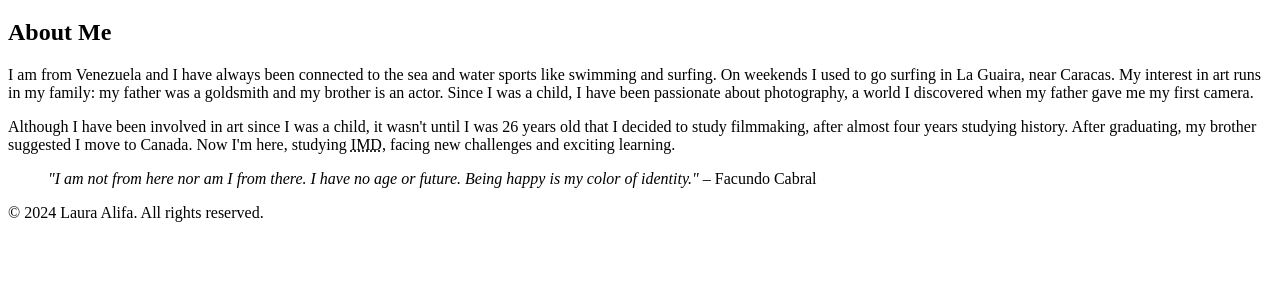
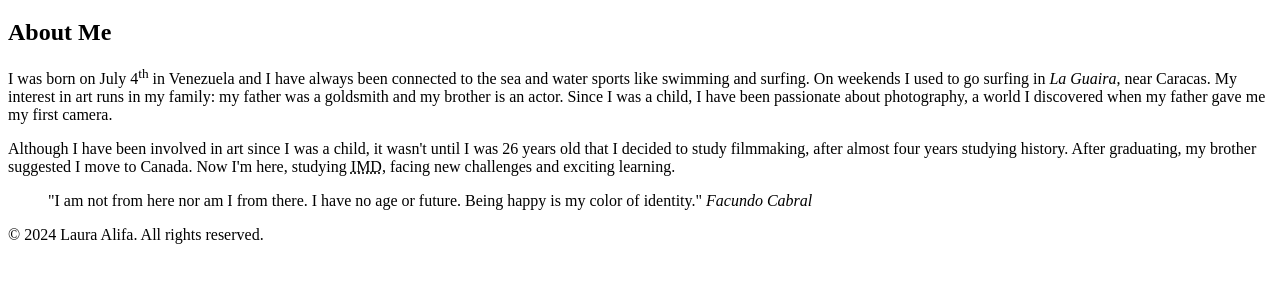
Before and after one commit to alif0003/alif0003.github.io, a plain HTML site: page html-assignment/index.html in a window 1280 px wide. Shown: the part 61-344 px from the top of the page. Drawn offline with Linux system fonts and the light colour scheme.

Commit message:
update to my github

```diff
--- a/html-assignment/index.html
+++ b/html-assignment/index.html
@@ -11,11 +11,10 @@
 </header>
 <article>
     <h2>About Me</h2>
-    <p>I am from Venezuela and I have always been connected to the sea and water sports like swimming and surfing. On weekends I used to go surfing in La Guaira, near Caracas. My interest in art runs in my family: my father was a goldsmith and my brother is an actor. Since I was a child, I have been passionate about photography, a world I discovered when my father gave me my first camera.</p>
+    <p>I was born on July 4<sup>th</sup> in Venezuela and I have always been connected to the sea and water sports like swimming and surfing. On weekends I used to go surfing in <em>La Guaira</em>, near Caracas. My interest in art runs in my family: my father was a goldsmith and my brother is an actor. Since I was a child, I have been passionate about photography, a world I discovered when my father gave me my first camera.</p>
     <p>Although I have been involved in art since I was a child, it wasn't until I was 26 years old that I decided to study filmmaking, after almost four years studying history. After graduating, my brother suggested I move to Canada. Now I'm here, studying <abbr title="Interactive Media Design">IMD</abbr>, facing new challenges and exciting learning.</p>
 </article>
-  <blockquote>
-    <em>"I am not from here nor am I from there. I have no age or future. Being happy is my color of identity."</em> – Facundo Cabral
+  <blockquote>"I am not from here nor am I from there. I have no age or future. Being happy is my color of identity." <cite>Facundo Cabral</cite>
 </blockquote>
   <footer>
     &copy; 2024 Laura Alifa. All rights reserved.
```
